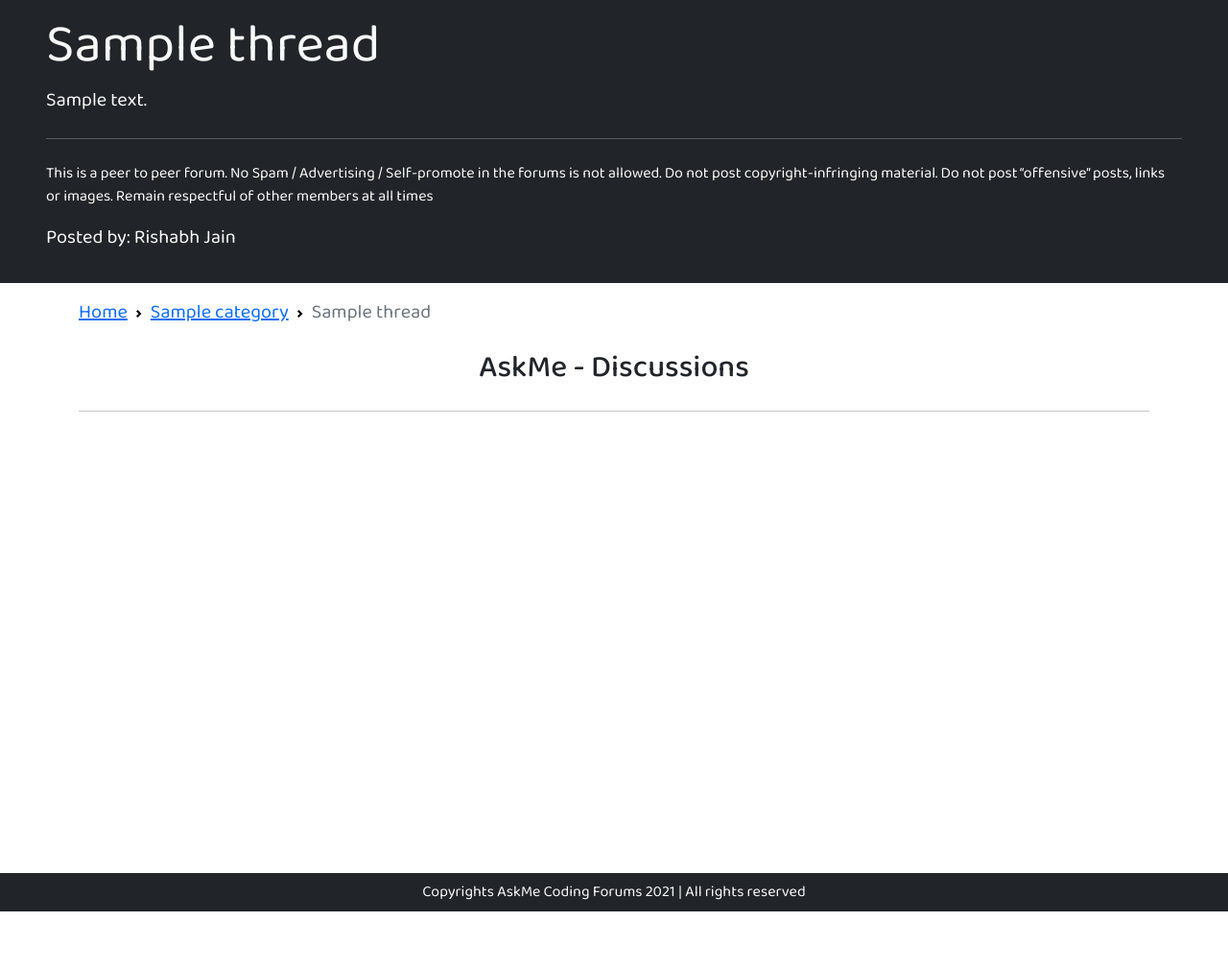
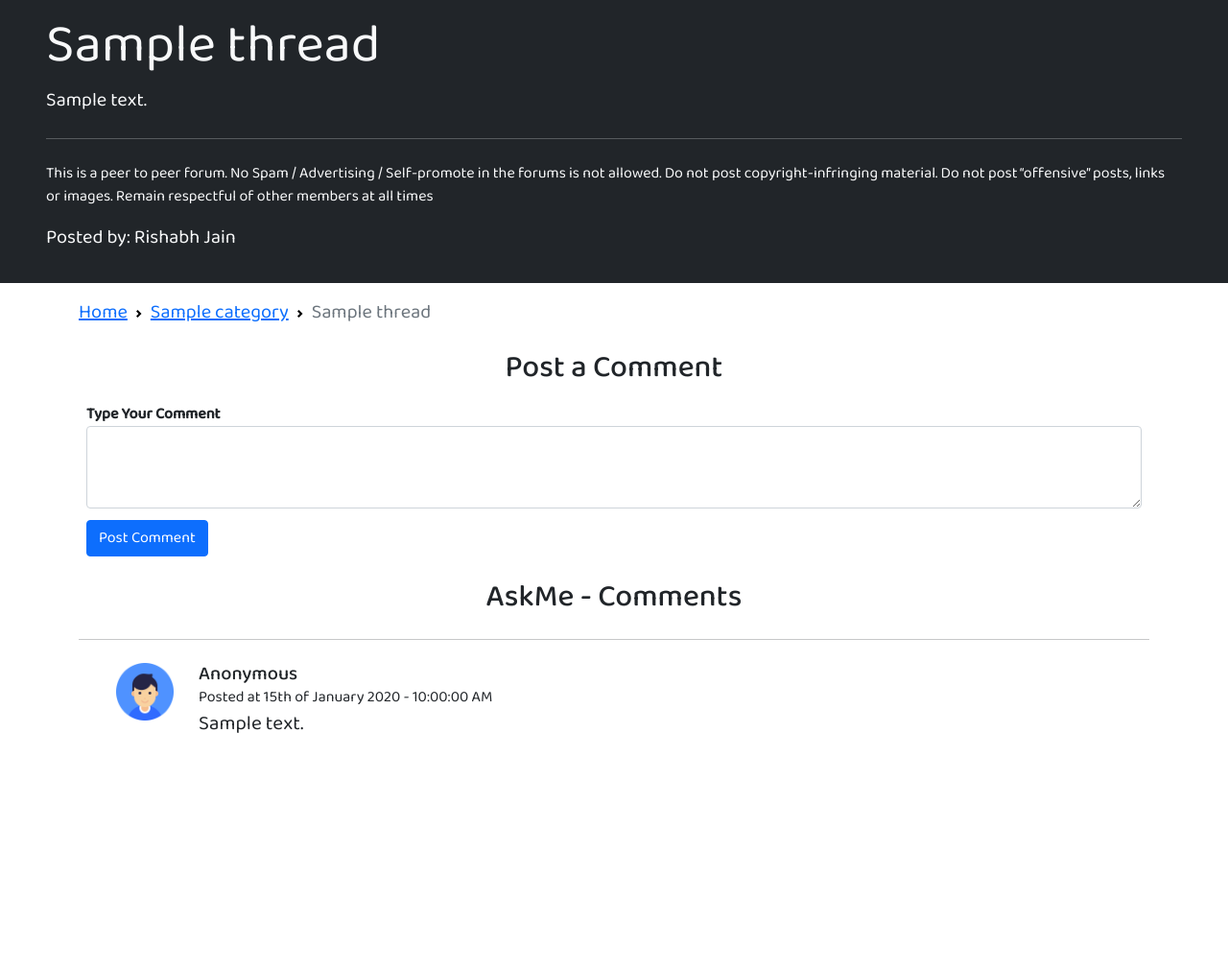
Before and after one commit to rishabhjaincoder/AskMe-Coding-Forum-Php, a PHP site: page /thread.php?threadid=1 in a window 1280 px wide. Shown: the part 57-1067 px from the top of the page at 96% size. Before the commit the page ends 1007 px from the top, so only its background shows below. Run offline with PHP 8.4, Linux system fonts and the light colour scheme; tables that the repository leaves empty or names only in its code hold one stand-in row (values such as "Sample post"); some libraries are stand-ins or nearby versions.

Commit message:
user can now post a comment on each threads

```diff
--- a/thread.php
+++ b/thread.php
@@ -12,6 +12,9 @@
 
     <link rel="preconnect" href="https://fonts.gstatic.com">
     <link href="https://fonts.googleapis.com/css2?family=Baloo+Bhai+2:wght@400;500&display=swap" rel="stylesheet">
+
+    <!-- these are for swal alerts  -->
+    <script src="js/sweetalert2.all.min.js"></script>
 
     <!-- adding custom css -->
     <link rel="stylesheet" href="css/style.css">
@@ -30,6 +33,27 @@
         $title = $row['thread_title'];
         $desc = $row['thread_desc'];
         $thread_cat_id = $row['thread_cat_id'];
+    }
+    ?>
+
+    <?php
+    $showAlert = false;
+    $method = $_SERVER['REQUEST_METHOD'];
+    if ($method == 'POST') {
+        // insert comment into database
+        $comment = $_POST['comment'];
+        $sql="INSERT INTO `comments` (`comment_content`, `thread_id`, `comment_by`, `comment_time`) VALUES ('$comment', '$id', '0', current_timestamp());";
+        $result = mysqli_query($conn, $sql);
+        $showAlert = true;
+        if ($showAlert) {
+            echo '<script type="text/javascript">
+                     Swal.fire(
+                        "Your comment has been added!",
+                        "",
+                        "success"
+                    )
+                </script>';
+        }
     }
     ?>
 
@@ -69,54 +93,62 @@
         </nav>
     </div>
 
+    <!-- ------------------- Form to add comments ------------------- -->
+    <div class="container">
+        <div class="text-center pb-0">
+            <h2 class="mt-4 mb-3">Post a Comment</h2>
+        </div>
+        <form class="mx-2" action="<?php echo $_SERVER['REQUEST_URI'] ?>" method="POST">
+            <div class="form-group my-1">
+                <label for="comment"><b>Type Your Comment</b></label>
+                <textarea class="form-control" id="comment" name="comment" rows="3"></textarea>
+            </div>
+            <button type="submit" class="btn btn-primary mt-2">Post Comment</button>
+        </form>
+    </div>
+
     <!-- ------------------- Browse Questions ------------------- -->
     <div class="container text-center my-4">
-        <h2 class="my-4">AskMe - Discussions</h2>
+        <h2 class="my-4">AskMe - Comments</h2>
         <hr>
     </div>
     <div class="container my-4 px-5 min-height">
-        <!-- will add content here -->
+        <?php
+        $id = $_GET['threadid'];
+        $sql = "SELECT * FROM `comments` WHERE thread_id=$id";
+        $result = mysqli_query($conn,$sql);
+        $noResult = true;
+
+        while($row = mysqli_fetch_assoc($result)){
+            $noResult = false;
+            $id = $row['comment_id'];
+            $content = $row['comment_content'];
+            $comment_time = $row['comment_time'];
+            $new_time = date(' jS \of F Y - h:i:s A',strtotime($comment_time));
+            echo '<div class="media row my-4">
+                <div class="col-12 col-md-1 d-flex justify-content-center">
+                    <img class="mr-3" width="60px" height="60px" src="img/user-default/user.png"
+                    alt="Generic placeholder image">
                 </div>
-<!--
-    <div class="container text-center my-4">
-        <h2 class="my-4">Browse Questions</h2>
-        <hr>
+                <div class="col-12 col-md-11">
+                    <div class="media-body">
+                        <h5 class="mt-3 mt-md-0 mb-0">Anonymous</h5>
+                        <div class="mt-0">Posted at '. $new_time .'</div>
+                    <div style="font-size: 1.3rem;">'. $content .'</div>
                     </div>
-    <div class="container my-4 px-5 min-height"> -->
-        <?php
-    // $id = $_GET['catid'];
-    // $sql = "SELECT * FROM `threads` WHERE thread_cat_id=$id";
-    // $result = mysqli_query($conn,$sql);
-    // $noResult = true;
-
-    // while($row = mysqli_fetch_assoc($result)){
-    //     $noResult = false;
-    //     $id = $row['thread_id'];
-    //     $title = $row['thread_title'];
-    //     $desc = $row['thread_desc'];
-    //     global $catname;
-    //     echo '<div class="media row my-3">
-    //         <div class="col-12 col-md-1 d-flex justify-content-center">
-    //             <img class="mr-3" width="60px" height="60px" src="img/user-default/user.png"
-    //             alt="Generic placeholder image">
-    //         </div>
-    //         <div class="col-12 col-md-11">
-    //             <div class="media-body">
-    //                 <h5 class="mt-3 mt-md-0 hover-underline"><a style="text-decoration: none; color: black;" href="thread.php?threadid='. $id .'">'. $title .'</a></h5>
-    //                '. $desc .'
-    //             </div>
-    //         </div>
-    //     </div>';
-    // }
-    // if($noResult){
-    //     echo '<div class="jumbotron jumbotron-fluid">
-    //     <div class="container">
-    //       <h1 class="display-4 text-center">No Threads Found</h1>
-    //       <p class="lead text-center">Be the first person to ask a question.</p>
-    //     </div>
-    //   </div>';
-    // }
+                </div>
+            </div>';
+        }
+        if($noResult){
+            echo '<div class="jumbotron jumbotron-fluid">
+            <div class="container">
+            <h1 class="display-4 text-center">No Comments Found</h1>
+            <p class="lead text-center">Be the first person to post a comment.</p>
+            </div>
+            </div>';
+        }
         ?>
+    </div>
 
     <!-- ------------------- Footer ------------------- -->
     <?php include 'partials/_footer.php'; ?>
@@ -129,6 +161,14 @@
         integrity="sha384-j0CNLUeiqtyaRmlzUHCPZ+Gy5fQu0dQ6eZ/xAww941Ai1SxSY+0EQqNXNE6DZiVc" crossorigin="anonymous">
     </script>
 
+    <!-- this will prevent form resubmission when page is reloaded -->
+    <script>
+    if (window.history.replaceState) {
+        window.history.replaceState(null, null, window.location.href);
+    }
+    </script>
+
+
     <script src="https://ajax.googleapis.com/ajax/libs/jquery/3.2.1/jquery.min.js"></script>
     <!-- <script src="https://cdn.jsdelivr.net/npm/bootstrap@5.0.0-beta3/dist/js/bootstrap.bundle.min.js"
         integrity="sha384-JEW9xMcG8R+pH31jmWH6WWP0WintQrMb4s7ZOdauHnUtxwoG2vI5DkLtS3qm9Ekf" crossorigin="anonymous">
```
Lines whose indentation alone changed are shown as unchanged.
